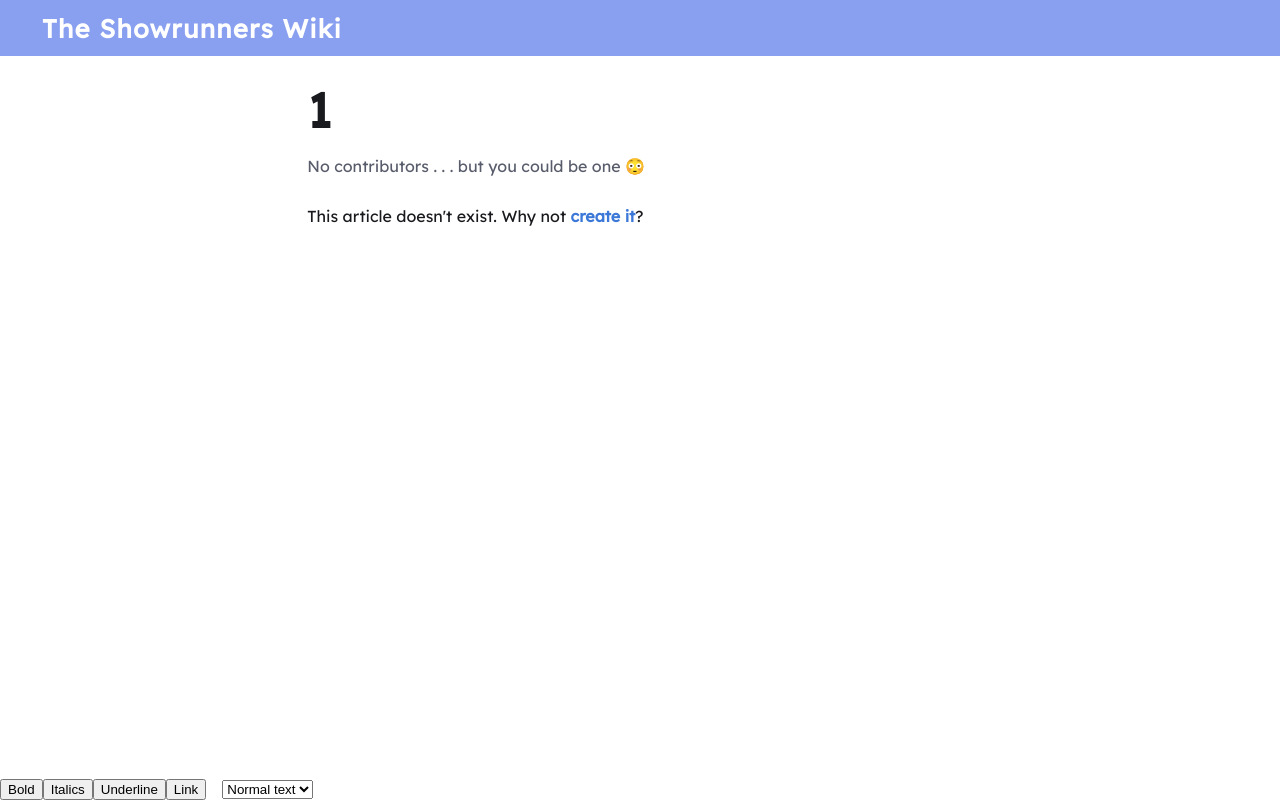
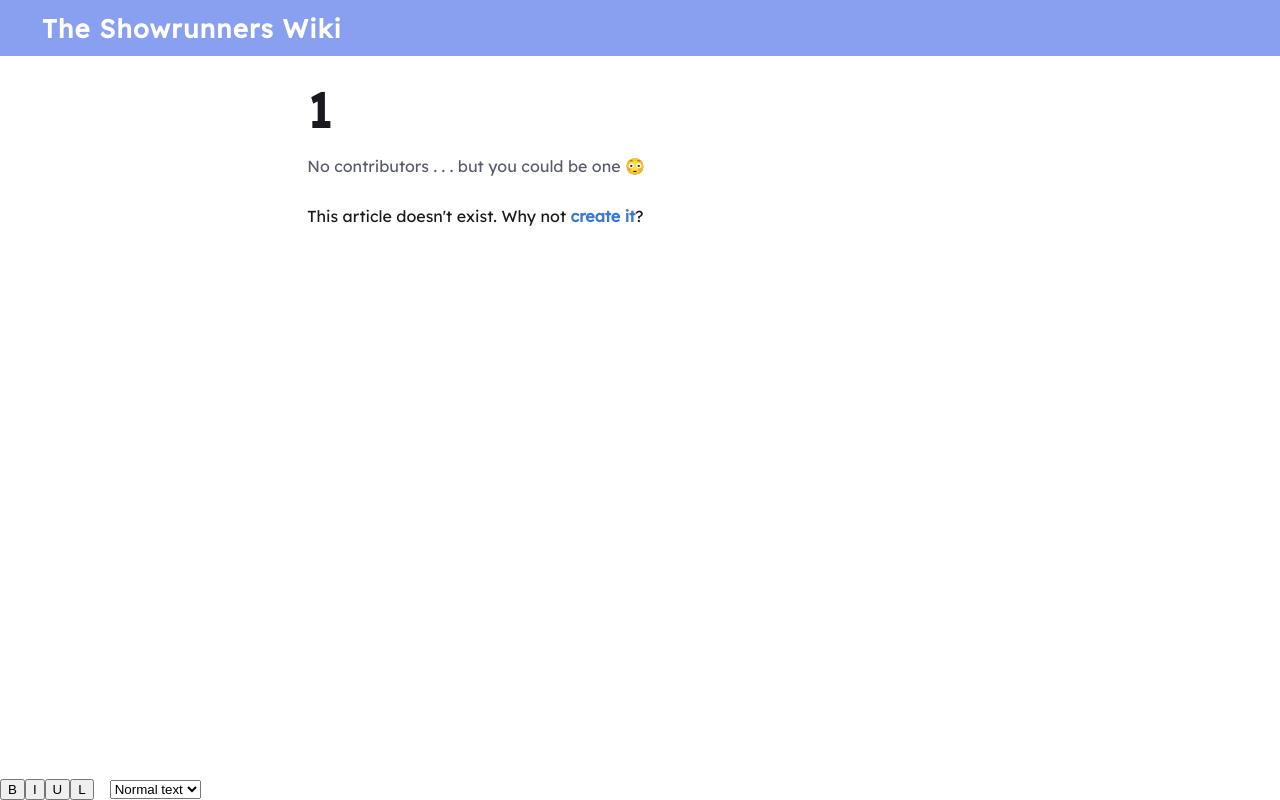
Before and after one commit to Makuwro/dragowik, a React (Create React App) app: page /wiki/article/1/edit in a window 1280 px wide. Built offline with nearby package versions, Linux system fonts and the light colour scheme; no server answers.

Commit message:
Treat formatted text like normal text
Fixes #29

```diff
--- a/src/comps/Article.js
+++ b/src/comps/Article.js
@@ -275,7 +275,10 @@ class Article extends React.Component {
 
     // Set the heading type
     let tagName = selection.anchorNode.parentElement.tagName.toLowerCase();
-    document.getElementById("editor-formatter-heading").value = tagName === "a" ? "p" : tagName;
+    let normalText = {
+      "a": 1, "b": 1, "i": 1, "u": 1, "p": 1
+    };
+    document.getElementById("editor-formatter-heading").value = normalText[tagName] ? "p" : tagName;
 
     // Make sure it's a range
     if (
@@ -475,10 +478,10 @@ class Article extends React.Component {
           {this.props.edit ? (<>
             <div id="editor-formatter">
               <div id="editor-formatter-common">
-                <button onClick={() => this.formatText("b")}>Bold</button>
-                <button onClick={() => this.formatText("i")}>Italics</button>
-                <button onClick={() => this.formatText("u")}>Underline</button>
-                <button onClick={() => this.openLinkFormatter()}>Link</button>
+                <button onClick={() => this.formatText("b")}>B</button>
+                <button onClick={() => this.formatText("i")}>I</button>
+                <button onClick={() => this.formatText("u")}>U</button>
+                <button onClick={() => this.openLinkFormatter()}>L</button>
               </div>
               <select id="editor-formatter-heading" onChange={this.changeHeading}>
                 <option value="p">Normal text</option>
```
